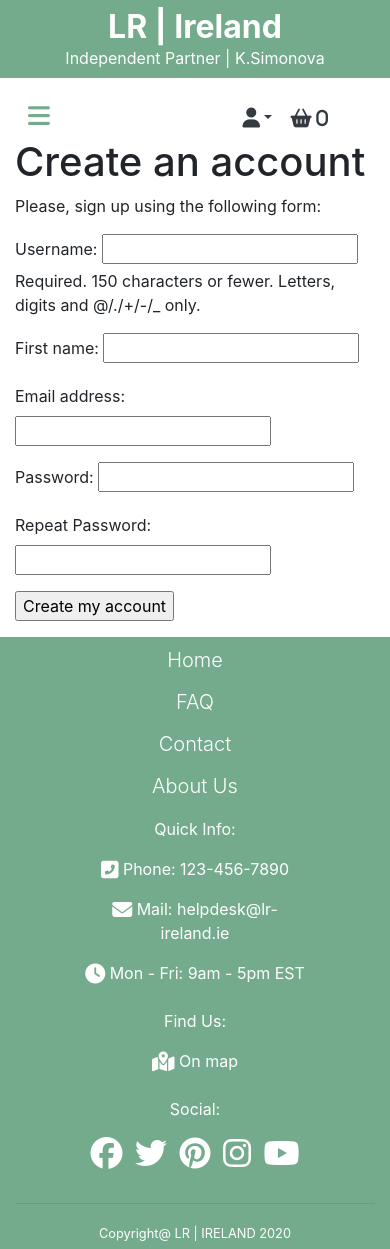
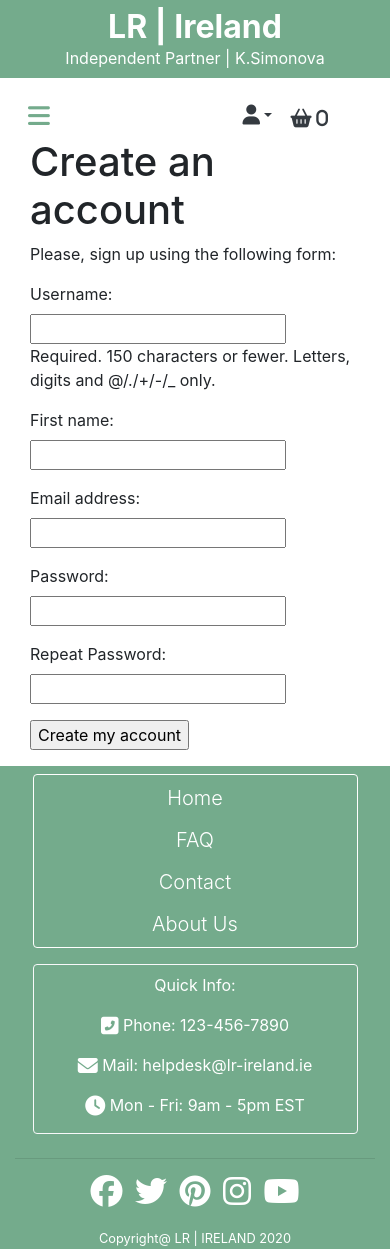
Before and after one commit to mariourban83/MU-Python-Django-Ecommerce-Store, a Django app: page /account/register/ in a window 390 px wide. Run offline with Django 3.2, Linux system fonts and the light colour scheme; some libraries are stand-ins or nearby versions.

Commit message:
Add changes to footer for better responsiveness

```diff
--- a/shop/admin.py
+++ b/shop/admin.py
@@ -14,5 +14,6 @@ class ProductAdmin(admin.ModelAdmin):
     list_display = ['name', 'category', 'price',
                     'available', 'special_offer',
                     'bestseller', 'slug']
-    list_editable = ['price', 'available', 'special_offer', 'bestseller', 'category']
+    list_editable = ['price', 'available', 'special_offer',
+                     'bestseller', 'category']
     prepopulated_fields = {'slug': ('name',)}
--- a/shop/templates/shop/base.html
+++ b/shop/templates/shop/base.html
@@ -48,10 +48,11 @@
     <script src="https://stackpath.bootstrapcdn.com/bootstrap/4.3.1/js/bootstrap.min.js"
         integrity="sha384-JjSmVgyd0p3pXB1rRibZUAYoIIy6OrQ6VrjIEaFf/nJGzIxFDsf4x0xIM+B07jRM" crossorigin="anonymous">
     </script>
+</div>
 {% include 'shop/footer.html' %}
 {% block footer %}
 {% endblock footer %}
-    </div>
+
 </body>
 
 </html>
--- a/shop/templates/shop/footer.html
+++ b/shop/templates/shop/footer.html
@@ -1,11 +1,9 @@
 {% block footer %}
-<style>
-</style>
 <footer>
     <div class="container-fluid green-bg p-0">
         <div class="container">
             <div class="row ">
-                <div class="col-8 col-md-4 text-center mx-auto">
+                <div class="col-10 col-sm-4 text-center mx-auto border border-white rounded m-2">
                     <ul class="navbar-nav pt-1">
                         <li class="nav-item">
                             <a class="nav-link text-white lead pt-1" href="{% url 'shop:home' %}">Home</a>
@@ -21,16 +19,15 @@
                         </li>
                     </ul>
                 </div>
-                <div class="col-8 col-md-4 text-center mx-auto">
+                <div class="col-10 col-sm-4 text-center mx-auto border border-light rounded m-2">
                     <p class="pt-2 text-white">Quick Info:</p>
                     <p><a class="text-white" href="tel:123-456-7890"> <i class="fas fa-phone-square-alt fa-lg"></i> Phone: 123-456-7890</a></p>
                     <p><a class="text-white" href="mailto:helpdesk@lr-ireland.ie"> <i class="fas fa-envelope fa-lg"></i> Mail: helpdesk@lr-ireland.ie</a></p>
                     <p class="text-white"><i class="fas fa-clock fa-lg"></i> Mon - Fri: 9am - 5pm EST</p>
                 </div>
-                <div class="col-8 col-md-4 text-center mx-auto">
-                    <p class="pt-2 text-white">Find Us:</p>
-                    <p><a class="text-white" href="{% url 'shop:contact' %}"><i class="fas fa-map-marked-alt fa-lg"></i> On map</a></p>
-                    <p class="pt-2 text-white">Social:</p>
+            </div>
+            <hr>
+            <div class="container text-center">
                 <p class="text-white">
                     <i class="fab fa-facebook fa-2x pr-2"></i>
                     <i class="fab fa-twitter fa-2x pr-2"></i>
@@ -40,8 +37,6 @@
 
                 </p>
             </div>
-            </div>
-            <hr>
             <p class="text-center text-white mb-0 pb-0"><small>Copyright@ LR | IRELAND 2020</small></p>
         </div>
     </div>
--- a/shop/templates/shop/menu.html
+++ b/shop/templates/shop/menu.html
@@ -36,8 +36,8 @@
     <div class="col-5 col-md-3 my-auto">
         <a class="dropdown-toggle text-dark ml-0 pr-2" data-toggle="dropdown" data-display="static" aria-haspopup="true"
                 aria-expanded="false"><i class="fas fa-user fa-lg"></i></a>
-            <div class="dropdown-menu">
-                <button class="dropdown-item" type="button">
+            <div class="btn-group dropleft">
+                <div class="dropdown-menu">
                     {% if user.is_authenticated%}
                     <a class="nav-link text-dark" href="{% url 'logout' %}"><i class="fas fa-user-circle">  Logout</i></a>
                     <a class="nav-link text-dark" href="{% url 'dashboard' %}"><i class="fas fa-wallet">  Dashboard</i></a></p>
--- a/shop/templates/shop/product/product-template.html
+++ b/shop/templates/shop/product/product-template.html
@@ -4,7 +4,7 @@
     <br>
     <div class="row justify-content-around">
         {% for product in products %}
-        <div class="col-10 col-sm-5 col-md-3 col-lg-2 mx-2 my-3 rounded justify" style="box-shadow: 0 0px 3px 0 rgba(0, 0, 0, 0.3);">
+        <div class="col-5 col-md-3 col-lg-2 mx-2 my-3 rounded justify" style="box-shadow: 0 0px 3px 0 rgba(0, 0, 0, 0.3);">
             <a href="{{ product.get_absolute_url }}"class="text-body text-decoration-none ">
             <div class="row">
                 <div class="col-12" style="height:60px">
```
Also changed, not shown: eshop/urls.py (line endings or trailing spaces), shop/static/img/banner2.jpg (deleted), shop/static/img/banner2.png (added). Lines whose indentation alone changed are shown as unchanged.
